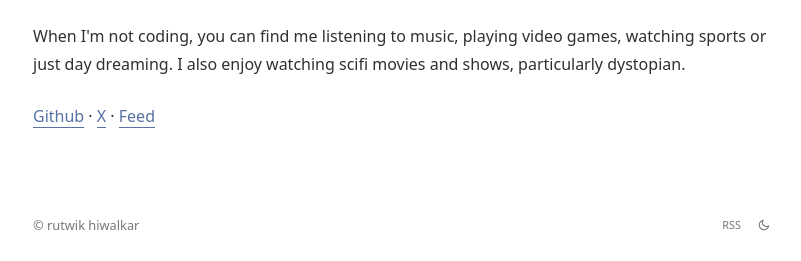
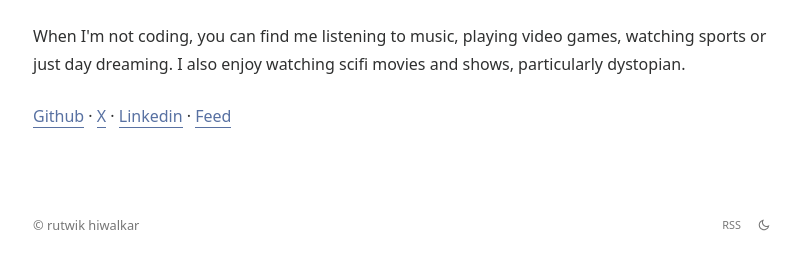
Before and after one commit to rutwikhdev/rutwikhdev.github.io, a Jekyll site: the page built from about.md, in a window 1280 px wide and 1158 px high. Shown: the part 894-1155 px from the top of the window, without its empty margins (238-1039 px from the left). Built offline with Jekyll 4.4.1, drawn with Linux system fonts in a browser that asks for light colours.

Commit message:
chore: Add linkedin links and icon

```diff
--- a/_config.yml
+++ b/_config.yml
@@ -5,6 +5,7 @@ baseurl: ""
 url: "https://rutwikhdev.github.io"
 twitter: "https://x.com/rutwiked"
 github: "https://github.com/rutwikhdev"
+linkedin: "https://www.linkedin.com/in/rutwikhdev/"
 
 # Build settings
 markdown: kramdown
@@ -25,6 +26,7 @@ avatar: /assets/me-640.webp
 links:
   - { name: GitHub, icon: github, url: "https://github.com/rutwikhdev" }
   - { name: X, icon: twitter, url: "https://x.com/rutwiked" }
+  - { name: Linkedin, icon: linkedin, url: "https://www.linkedin.com/in/rutwikhdev/" }
   - { name: Email, icon: email, url: "mailto:rutwikhdev@gmail.com" }
 
 sections:
--- a/about.md
+++ b/about.md
@@ -23,5 +23,7 @@ I've spent roughly 3.5 years working professionally as a software engineer for a
   ·
   <a target="_blank" rel="noopener noreferrer" href="{{ site.twitter }}">X</a>
   ·
+  <a target="_blank" rel="noopener noreferrer" href="{{ site.linkedin }}">Linkedin</a>
+  ·
   <a href="{{ "/feed.xml" | prepend: site.baseurl }}">Feed</a>
 </p>
```
Also changed, not shown: _includes/icon.html (+2 -0 lines).
